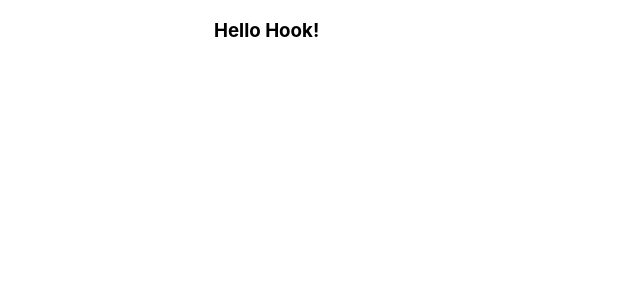
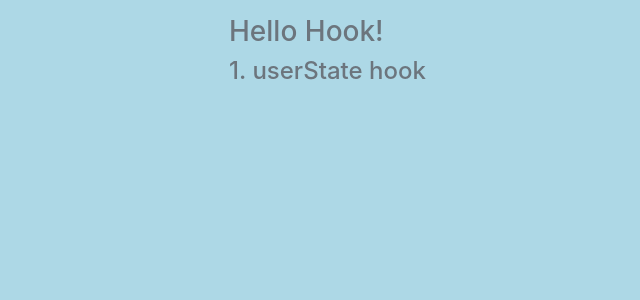
Before and after one commit to kleimenov/React-hooks, a React (Create React App) app: page / in a window 1280 px wide. Shown: the top 300 px of the page, without its empty margins (26-666 px from the left). Built offline with nearby package versions, Linux system fonts and the light colour scheme.

Commit message:
linked bootstrap, and add couple of classes, styling our app

```diff
--- a/public/index.html
+++ b/public/index.html
@@ -9,22 +9,8 @@
       name="description"
       content="Web site created using create-react-app"
     />
-    <link rel="apple-touch-icon" href="%PUBLIC_URL%/logo192.png" />
-    <!--
-      manifest.json provides metadata used when your web app is installed on a
-      user's mobile device or desktop. See https://developers.google.com/web/fundamentals/web-app-manifest/
-    -->
-    <link rel="manifest" href="%PUBLIC_URL%/manifest.json" />
-    <!--
-      Notice the use of %PUBLIC_URL% in the tags above.
-      It will be replaced with the URL of the `public` folder during the build.
-      Only files inside the `public` folder can be referenced from the HTML.
-
-      Unlike "/favicon.ico" or "favicon.ico", "%PUBLIC_URL%/favicon.ico" will
-      work correctly both with client-side routing and a non-root public URL.
-      Learn how to configure a non-root public URL by running `npm run build`.
-    -->
-    <title>React App</title>
+    <link rel="stylesheet" href="https://stackpath.bootstrapcdn.com/bootstrap/4.2.1/css/bootstrap.min.css" integrity="sha384-GJzZqFGwb1QTTN6wy59ffF1BuGJpLSa9DkKMp0DgiMDm4iYMj70gZWKYbI706tWS" crossorigin="anonymous">
+    <title>React Hooks</title>
   </head>
   <body>
     <noscript>You need to enable JavaScript to run this app.</noscript>
--- a/src/App.js
+++ b/src/App.js
@@ -1,10 +1,14 @@
 import React from "react";
+import State from "./Components/State";
 
 function App() {
   return (
     <div className="App">
       <div className="container">
-        <h3>Hello Hook!</h3>
+        <h3 className="text-secondary">Hello Hook!</h3>
+        <ul className="list-unstyled text-secondary">
+          <State />
+        </ul>
       </div>
     </div>
   );
--- a/src/Components/State.js
+++ b/src/Components/State.js
@@ -0,0 +1,12 @@
+import React from 'react';
+
+const State = () => {
+
+    return (
+        <li>
+            <h4>1. userState hook</h4>
+        </li>
+    )
+}
+
+export default State;
--- a/src/index.css
+++ b/src/index.css
@@ -5,6 +5,7 @@ body {
     sans-serif;
   -webkit-font-smoothing: antialiased;
   -moz-osx-font-smoothing: grayscale;
+  background-color: lightblue;
 }
 
 code {
@@ -14,5 +15,5 @@ code {
 
 .container {
   width: 800px;
-  margin: 0 auto;
+  margin: 15px auto;
 }
```
